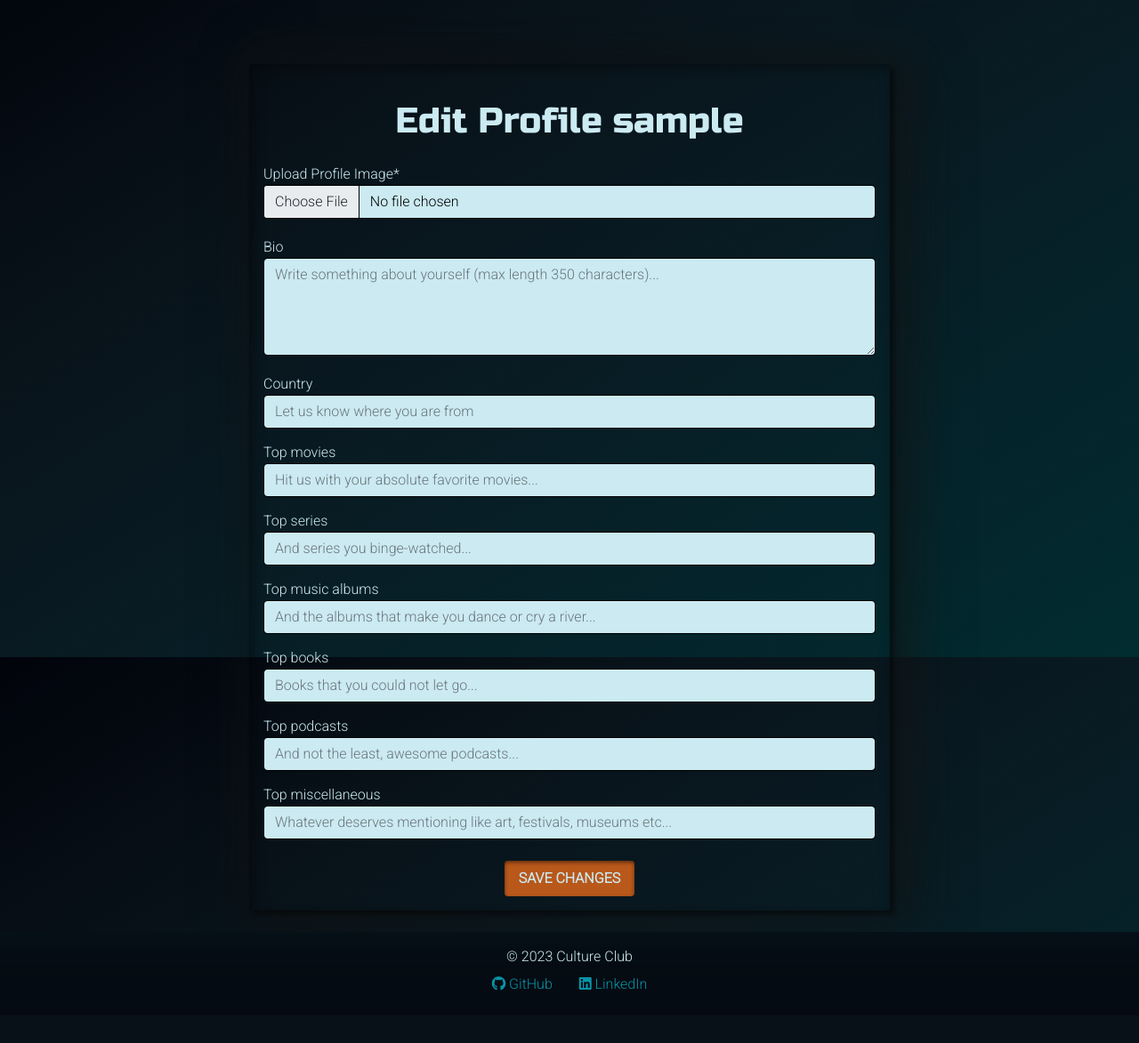
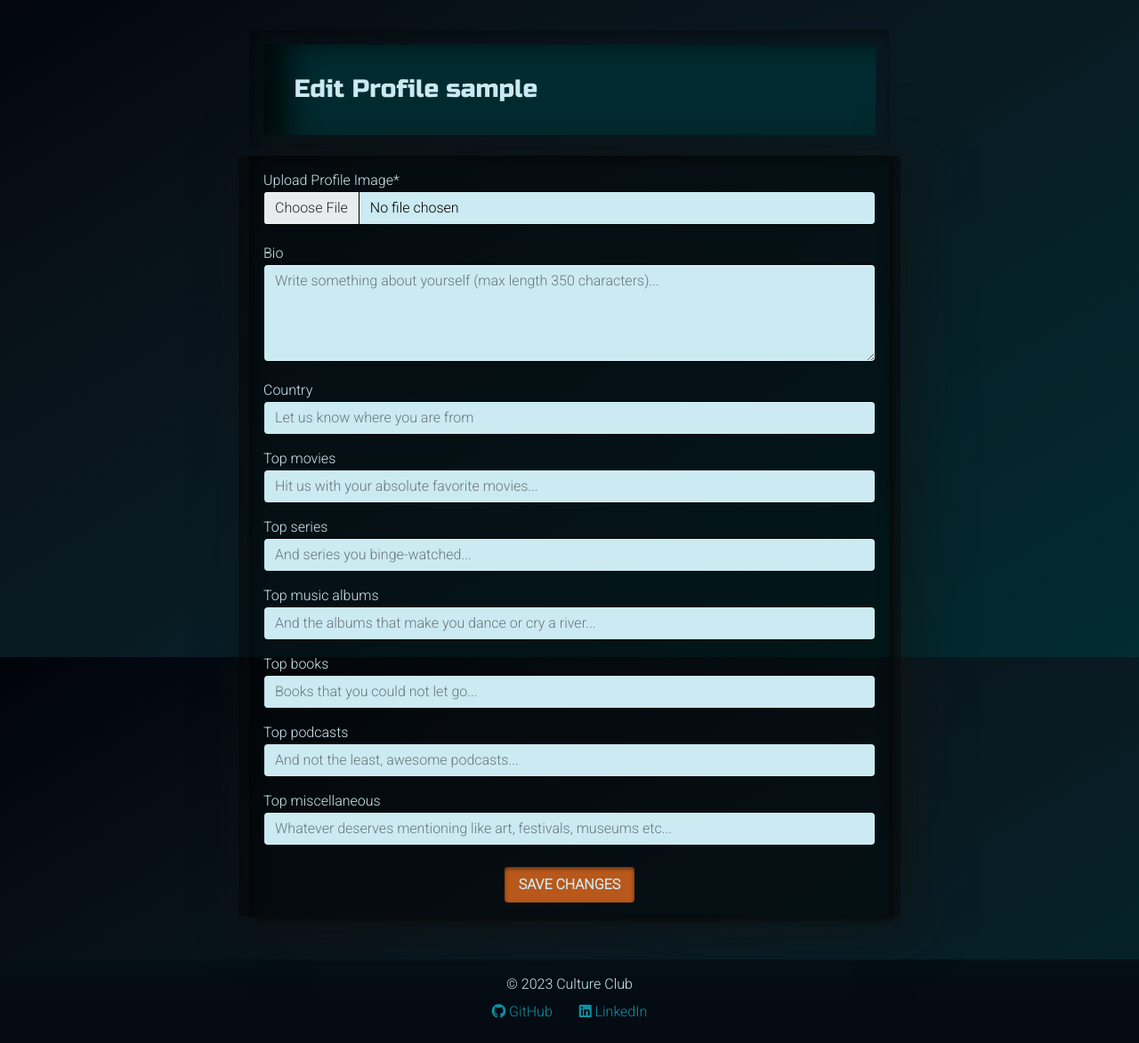
Before and after one commit to DebbieBergstrom/Culture-Club, a Django app: page /profile/edit/ in a window 1280 px wide. Shown: the part 61-1234 px from the top of the page at 89% size. Before the commit the page ends 1175 px from the top, so only its background shows below. Run offline with Django 3.2, Linux system fonts and the light colour scheme; the visitor is signed in with stand-in values (Sample User, id 1); some libraries are stand-ins or nearby versions.

Commit message:
#33 Update form designs and templates

```diff
--- a/blog/forms.py
+++ b/blog/forms.py
@@ -14,7 +14,7 @@ class BlogpostForm(forms.ModelForm):
             'blog_title': forms.TextInput(attrs={'class': 'form-control', 'placeholder': 'Enter a title for your post...(max length 50 characters)', 'maxlength': '50'}),
             'content': forms.Textarea(attrs={'class': 'form-control', 'rows': 4, 'placeholder': 'Write your blog content here (max length 2000 characters)...', 'maxlength': '2000'}),
             'excerpt': forms.Textarea(attrs={'class': 'form-control', 'rows': 2, 'placeholder': 'Write a short excerpt...(max length 70 characters)', 'maxlength': '70'}),
-            'media_category': forms.Select(attrs={'class': 'form-control', 'placeholder': 'Select Category'}),
+            'media_category': forms.Select(attrs={'class': 'form-control'}),
             'release_year': forms.NumberInput(attrs={'class': 'form-control', 'min': 1800, 'max': datetime.datetime.now().year, 'placeholder': 'Format YYYY'}),
             'media_link': forms.URLInput(attrs={'class': 'form-control'}),
         }
--- a/templates/blogpost_create.html
+++ b/templates/blogpost_create.html
@@ -1,6 +1,5 @@
 {% extends 'base.html' %}
 {% load crispy_forms_tags %}
-
 {% block content %}
 
 <div class="container col-md-8 col-sm-12">
--- a/templates/profile_edit.html
+++ b/templates/profile_edit.html
@@ -2,13 +2,22 @@
 {% load crispy_forms_tags %}
 {% block content %}
 
-<div class="container">
-    <div class="row justify-content-center">
-        <div class="col-md-8 col-sm-12">
-            <div class="card-body mt-5">
-                <h1 class="account-heading text-center m-4">Edit Profile
-                    {{ user.username }}
-                </h1>
+
+<div class="container col-md-8 col-sm-12">
+    <!-- Masthead Section -->
+    <div class="masthead">
+        <div class="container card-body">
+            <div class="row g-0">
+                <div class="col-md-12 masthead-text">
+                    <h1 class="post-title">Edit Profile
+                        {{ user.username }}</h1>
+                </div>
+            </div>
+        </div>
+    </div>
+    <div class="row">
+        <div class="col card mb-4">
+            <div class="card-body">
                 <form method="post" enctype="multipart/form-data">
                     {% csrf_token %}
                     {{ form|crispy }}
```
